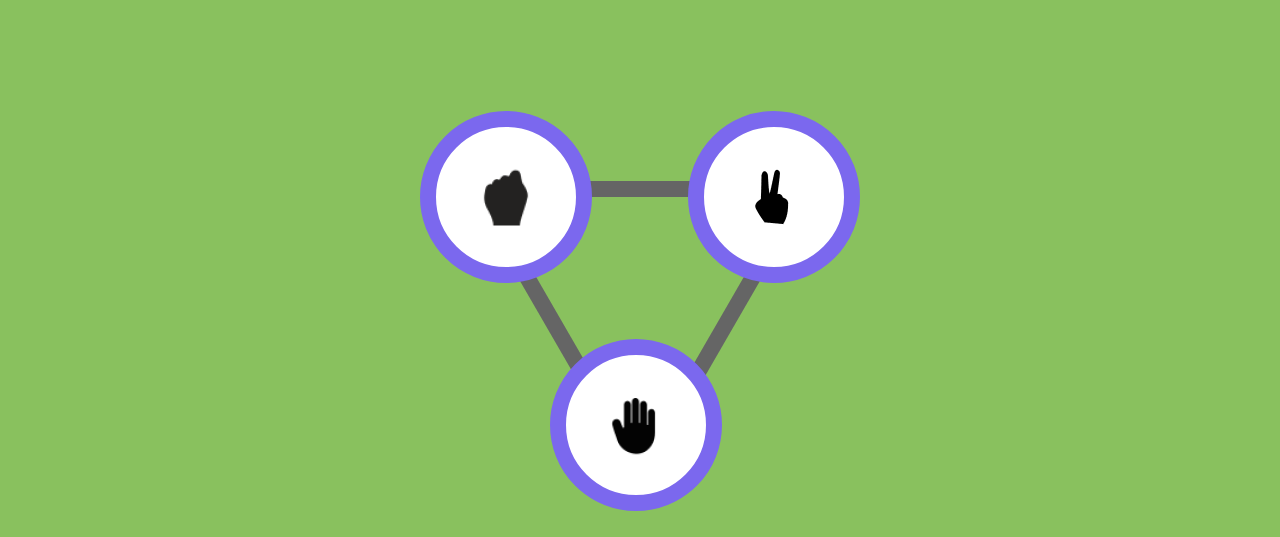
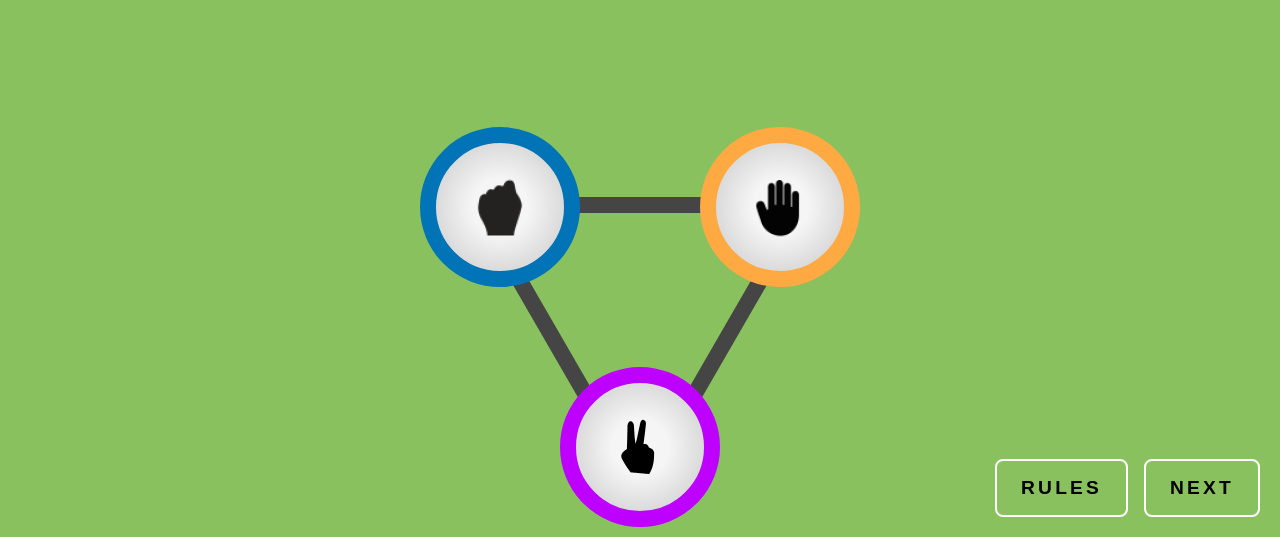
Before and after one commit to Brav3Trav3l3r/rock-paper-scissors, a website built with Vite: page index.html in a window 1280 px wide. Shown: the part 263-800 px from the top of the page. Built offline with nearby package versions, Linux system fonts and the light colour scheme.

Commit message:
finish base style

```diff
--- a/index.html
+++ b/index.html
@@ -44,11 +44,11 @@
           <img src="/scissors.png" alt="" />
         </div>
       </div>
+    </div>
 
-      <div class="actions">
-        <button class="action rules">RULES</button>
-        <button class="action next">NEXT</button>
-      </div>
+    <div class="actions">
+      <button class="action rules">RULES</button>
+      <button class="action next">NEXT</button>
     </div>
 
     <script type="module" src="/main.js"></script>
--- a/style.css
+++ b/style.css
@@ -4,7 +4,7 @@
   font-weight: 400;
 
   --main-color: #ffffff;
-  --neurtal-color: #656565;
+  --neurtal-color: #454545;
 
   color-scheme: light dark;
   color: var(--main-color);
@@ -22,10 +22,15 @@
   padding: 0;
 }
 
-#app {
+body {
   height: 100vh;
   box-sizing: border-box;
   padding: 3rem;
+  position: relative;
+}
+
+#app {
+  padding: 1rem;
   display: flex;
   flex-direction: column;
   align-items: center;
@@ -37,7 +42,7 @@
   display: flex;
   width: 100%;
   justify-content: space-between;
-  max-width: 800px;
+  max-width: 900px;
   border: 3px solid;
   padding: 1.2rem;
   border-radius: 1.2rem;
@@ -92,6 +97,7 @@
   position: relative;
   margin-top: 200px;
   height: 260px;
+  width: fit-content;
 }
 
 .lines > div {
@@ -115,32 +121,85 @@
 }
 
 .game-key {
-  background-color: var(--main-color);
+  background: rgb(245, 245, 245);
+  background: radial-gradient(
+    circle,
+    rgba(245, 245, 245, 1) 31%,
+    rgba(199, 199, 199, 1) 100%
+  );
   border-radius: 50%;
-  width: 140px;
+  width: 160px;
   aspect-ratio: 1;
   display: flex;
   align-items: center;
   justify-content: center;
-  border: 1rem solid mediumslateblue;
   position: absolute;
-  /* opacity: 50%; */
+  box-sizing: border-box;
+  border-width: 1rem;
+  border-style: solid;
+  transition: all 100ms ease-in;
+  cursor: pointer;
+}
+
+.game-key:hover {
+  border-width: 0.625rem;
+  background: rgb(255, 255, 255);
+  background: radial-gradient(
+    circle,
+    rgba(255, 255, 255, 1) 31%,
+    rgba(255, 255, 255, 1) 100%
+  );
+  box-shadow: rgba(255, 255, 255, 0.3) 0px 1px 0px,
+    rgba(255, 255, 255, 0.3) 0px 8px 24px,
+    rgba(255, 255, 255, 0.3) 0px 16px 48px;
 }
 
 .game-key img {
-  border: 2px solid;
+  transition: all 100ms ease-in;
+}
+
+.game-key:hover img {
+  scale: 1.2;
 }
 
 .game-key.rock {
+  border-color: #0074b6;
   top: -70px;
   left: -70px;
 }
-.game-key.paper {
+
+.game-key.scissors {
+  border-color: #bd00ff;
   bottom: -70px;
-  left: 60px;
+  left: 70px;
 }
 
-.game-key.scissors {
+.game-key.paper {
+  border-color: #ffa943;
   top: -70px;
   right: -70px;
 }
+
+.actions {
+  position: absolute;
+  bottom: 20px;
+  right: 20px;
+}
+
+.actions button {
+  background-color: transparent;
+  padding: 1rem 1.5rem;
+  margin-left: 0.75rem;
+  border: 2px solid var(--main-color);
+  border-radius: 0.5rem;
+  font-size: 1.2rem;
+  font-weight: 600;
+  letter-spacing: 0.2rem;
+  cursor: pointer;
+  transition: all 100ms ease-in-out;
+}
+
+.actions button:hover {
+  background-color: var(--main-color);
+  color: var(--neurtal-color);
+}
```
